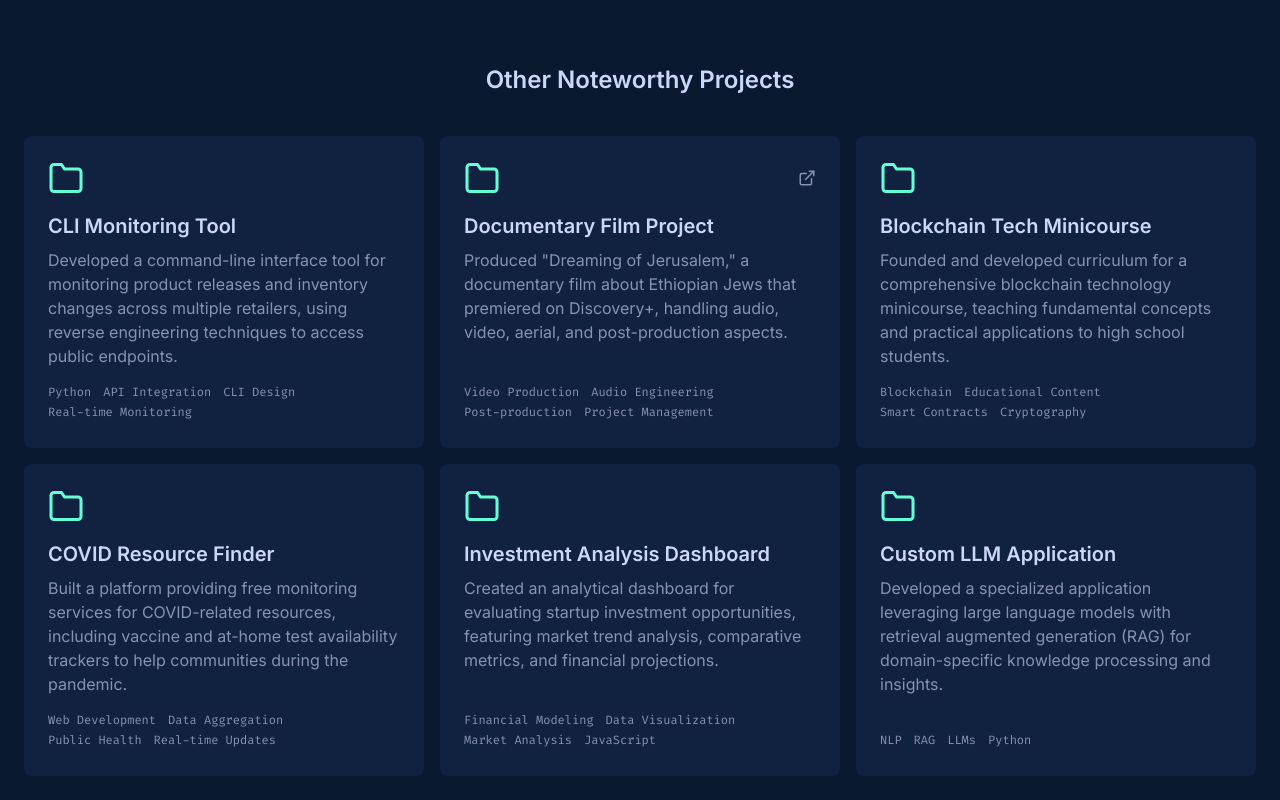
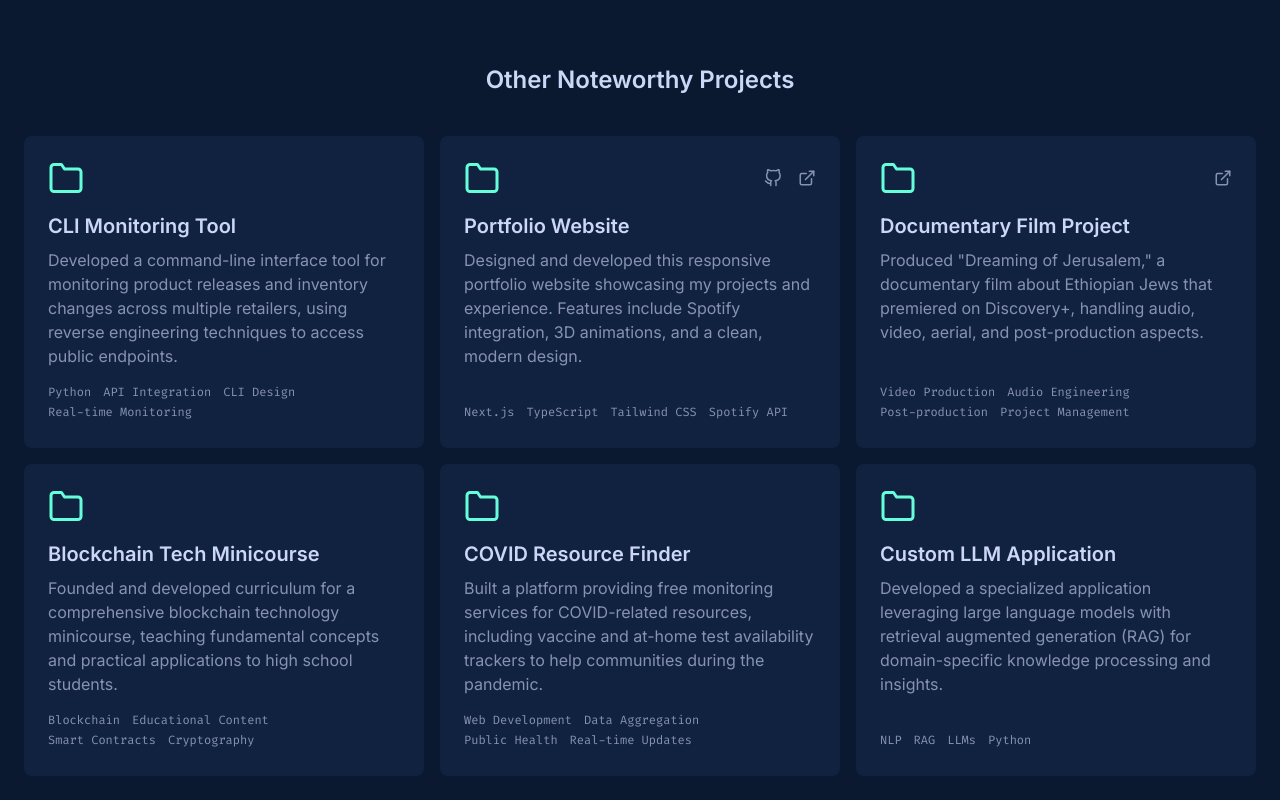
Before and after one commit to wesdalton/portfolio-site, a Next.js app: page / in a window 1280 px wide. Shown: the part 2960-3760 px from the top of the page. Built offline with nearby package versions, Linux system fonts and the light colour scheme; no server answers.

Commit message:
Update Projects section with portfolio website and reorder projects

```diff
--- a/src/components/Projects.tsx
+++ b/src/components/Projects.tsx
@@ -44,6 +44,13 @@ export default function Projects() {
       technologies: ['Python', 'API Integration', 'CLI Design', 'Real-time Monitoring']
     },
     {
+      title: 'Portfolio Website',
+      description: 'Designed and developed this responsive portfolio website showcasing my projects and experience. Features include Spotify integration, 3D animations, and a clean, modern design.',
+      technologies: ['Next.js', 'TypeScript', 'Tailwind CSS', 'Spotify API'],
+      link: 'https://wesleydalton.com',
+      github: 'https://github.com/makeAticket/portfolio-site'
+    },
+    {
       title: 'Documentary Film Project',
       description: 'Produced "Dreaming of Jerusalem," a documentary film about Ethiopian Jews that premiered on Discovery+, handling audio, video, aerial, and post-production aspects.',
       technologies: ['Video Production', 'Audio Engineering', 'Post-production', 'Project Management'],
@@ -58,11 +65,6 @@ export default function Projects() {
       title: 'COVID Resource Finder',
       description: 'Built a platform providing free monitoring services for COVID-related resources, including vaccine and at-home test availability trackers to help communities during the pandemic.',
       technologies: ['Web Development', 'Data Aggregation', 'Public Health', 'Real-time Updates']
-    },
-    {
-      title: 'Investment Analysis Dashboard',
-      description: 'Created an analytical dashboard for evaluating startup investment opportunities, featuring market trend analysis, comparative metrics, and financial projections.',
-      technologies: ['Financial Modeling', 'Data Visualization', 'Market Analysis', 'JavaScript']
     },
     {
       title: 'Custom LLM Application',
```
